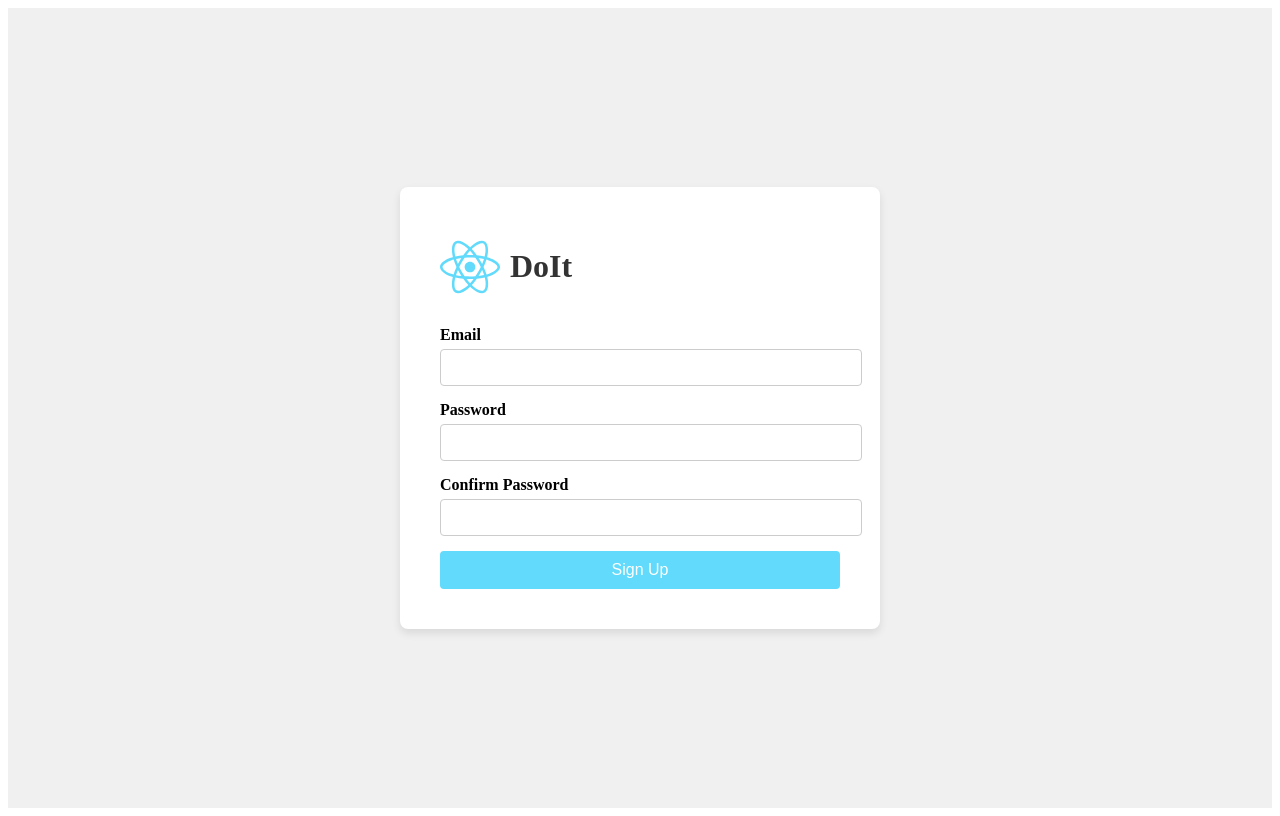
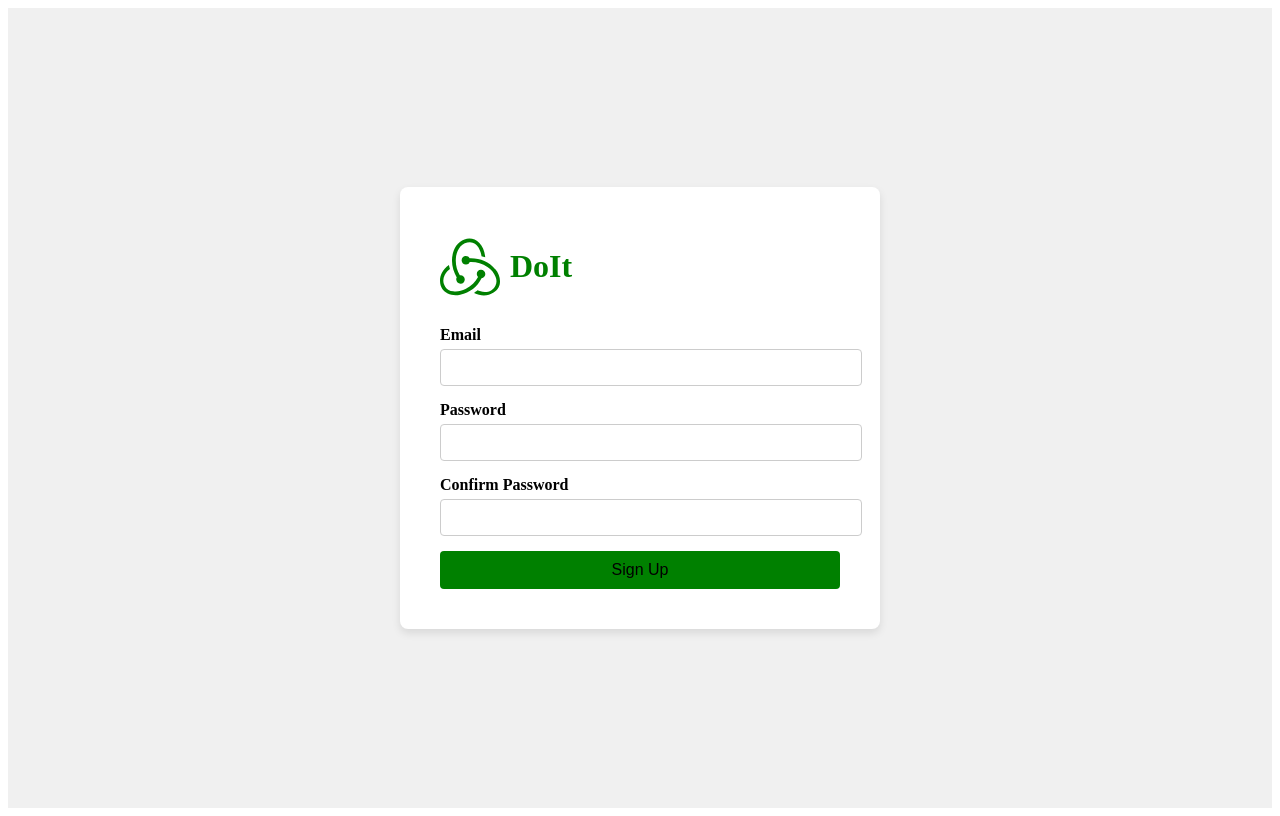
Before and after one commit to ritikv03/DoIt, a React (Vite) app in the folder client/: page /signup in a window 1280 px wide. Built offline with nearby package versions, Linux system fonts and the light colour scheme.

Commit message:
fixed css for login page

```diff
--- a/client/src/Login/Login.css
+++ b/client/src/Login/Login.css
@@ -25,7 +25,7 @@
   .login-logo h1 {
     margin-left: 10px;
     font-size: 2rem;
-    color: #333;
+    color: green;
   }
 
   .signup-text {
@@ -73,12 +73,12 @@
     padding: 10px;
     border: none;
     border-radius: 4px;
-    background-color: #61dafb;
+    background-color: GREEN;
     color: #fff;
     font-size: 1rem;
     cursor: pointer;
   }
 
   .login-button:hover {
-    background-color: #4a90e2;
+    background-color: rgb(40, 173, 62);
   }
--- a/client/src/Login/Login.jsx
+++ b/client/src/Login/Login.jsx
@@ -1,6 +1,6 @@
 import React, { useState } from 'react';
 import { useNavigate } from 'react-router-dom'; // Import useNavigate from react-router-dom
-import { FaReact } from 'react-icons/fa'; // Import React icon
+import { SiRedux } from 'react-icons/si';
 import './Login.css'; // Make sure to create a corresponding CSS file for styling
 
 const Login = () => {
@@ -41,7 +41,7 @@ const Login = () => {
     <div className="login-page">
       <div className="login-container">
         <div className="login-logo">
-          <FaReact size={60} color="#61dafb" /> {/* React icon */}
+          <SiRedux size={60} color="green" />
           <h1>DoIt</h1>
         </div>
         <form onSubmit={handleSubmit}>
--- a/client/src/Login/SignUp.css
+++ b/client/src/Login/SignUp.css
@@ -25,7 +25,7 @@
   .signup-logo h1 {
     margin-left: 10px;
     font-size: 2rem;
-    color: #333;
+    color: green;
   }
 
   .signup-text {
@@ -34,7 +34,7 @@
   }
 
   .signup-link {
-    color: #007bff;
+    color: green;
     text-decoration: underline;
   }
 
@@ -73,12 +73,11 @@
     padding: 10px;
     border: none;
     border-radius: 4px;
-    background-color: #61dafb;
-    color: #fff;
+    background-color: green;
     font-size: 1rem;
     cursor: pointer;
   }
 
   .signup-button:hover {
-    background-color: #4a90e2;
+    background-color: rgb(40, 173, 62);
   }
--- a/client/src/Login/SignUp.jsx
+++ b/client/src/Login/SignUp.jsx
@@ -1,6 +1,6 @@
 import React, { useState } from 'react';
 import { useNavigate } from 'react-router-dom'; // Import useNavigate from react-router-dom
-import { FaReact } from 'react-icons/fa'; // Import React icon
+import { SiRedux } from 'react-icons/si';
 import './SignUp.css'; // Make sure to create a corresponding CSS file for styling
 
 const Signup = () => {
@@ -46,7 +46,7 @@ const Signup = () => {
     <div className="signup-page">
       <div className="signup-container">
         <div className="signup-logo">
-          <FaReact size={60} color="#61dafb" /> {/* React icon */}
+            <SiRedux size={60} color="green" />
           <h1>DoIt</h1>
         </div>
         <form onSubmit={handleSubmit}>
```
